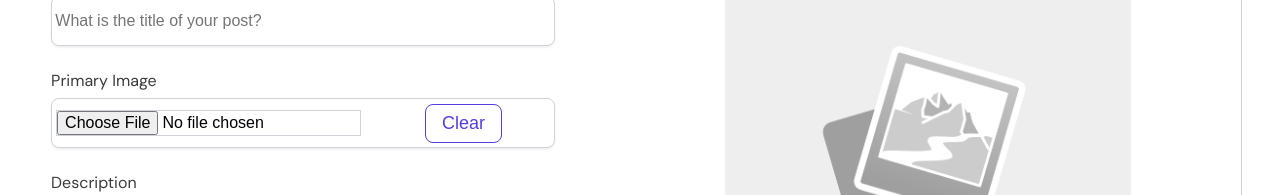
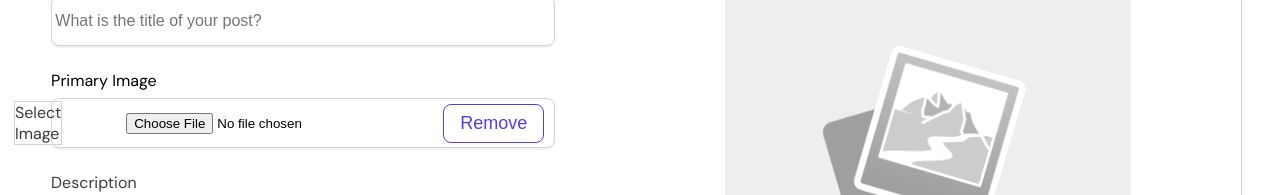
Before and after one commit to okhuaroboosayuki/chatter, a React (Create React App) app: page /feed/1/new-post in a window 1280 px wide. Shown: the part 161-356 px from the top of the page. Built offline with nearby package versions, Linux system fonts and the light colour scheme; no server answers; sample sign-in values are in the browser's storage.

Commit message:
added a check when 'select image' button is clicked, then change the inner html of the button to the name of the image the user selects. & also increased timeToRead to be divided by 500

```diff
--- a/src/pages/NewBlogPost.tsx
+++ b/src/pages/NewBlogPost.tsx
@@ -9,7 +9,13 @@ import {
 import { useContext, useEffect, useRef, useState } from "react";
 import { Editor } from "@tinymce/tinymce-react";
 import React from "react";
-import { addDoc, collection, doc, getDoc, serverTimestamp } from "firebase/firestore";
+import {
+  addDoc,
+  collection,
+  doc,
+  getDoc,
+  serverTimestamp,
+} from "firebase/firestore";
 import { db } from "../lib/Firebase";
 import { useNavigate } from "react-router-dom";
 import { storage } from "../lib/Firebase";
@@ -56,9 +62,12 @@ export const NewBlogPost = () => {
       }
     });
     // sets description error to a message if the description input is empty, if not empty, sets description error to null
+    const textArea = descriptionRef.current;
     descriptionRef.current?.addEventListener("focusout", () => {
       if (descriptionRef.current?.value.length === 0) {
         setDescriptionError("Description is required");
+      } else if (textArea && textArea.value.length < 200) {
+        setDescriptionError("Description must be at least 200 characters");
       } else {
         setDescriptionError(null);
       }
@@ -83,11 +92,36 @@ export const NewBlogPost = () => {
     uploadImage();
   }, [imageUpload]);
 
-  //clear the image input and the image preview
+  useEffect(() => {
+    // check if select image is clicked, then change the inner html to the name of the image the user selects
+    const imageInputLabel = document.getElementById("image_input");
+    imageRef.current?.addEventListener("change", () => {
+      if (imageRef.current?.value === "") {
+        imageInputLabel!.innerHTML = "select image";
+      } else {
+        const imageNameLong = imageRef.current?.files![0].name;
+        const imageNameSplit = imageNameLong?.split(".")[0];
+        const imageName = imageNameSplit?.slice(0, 8) + "...";
+        imageInputLabel!.innerHTML = imageName;
+      }
+    });
+  }, [imageRef]);
+
+  // set loading state for editor
+  useEffect(() => {
+    setLoading(true);
+    setTimeout(() => {
+      setLoading(false);
+    }, 3000);
+  }, []);
+
+  //clear the image input, label innerHTML, and the image preview
   const handleClear = (e: React.MouseEvent<HTMLButtonElement>) => {
     e.preventDefault();
     if (imageRef.current) {
       imageRef.current.value = "";
+      const imageInputLabel = document.getElementById("image_input");
+      imageInputLabel!.innerHTML = "select image";
       setImageUrl(null);
     }
   };
@@ -117,7 +151,11 @@ export const NewBlogPost = () => {
     }
 
     //set publishing state to true if all conditions are met
-      if ( titleRef.current?.value && imageRef.current?.value && descriptionRef.current?.value) {
+    if (
+      titleRef.current?.value &&
+      imageRef.current?.value &&
+      descriptionRef.current?.value
+    ) {
       setPublishing(true);
     } else {
       setPublishing(false);
@@ -138,7 +176,7 @@ export const NewBlogPost = () => {
       const authorDesignation = authorData?.designation;
       // calculating the time to read the post
       const contentWithoutTags = content.getContent({ format: "text" });
-      const timeToRead = Math.ceil(contentWithoutTags.length / 300);
+      const timeToRead = Math.ceil(contentWithoutTags.length / 500);
       // create a collection in firestore with the user id from auth inside a document from the 'users' collection
       const userRef = collection(db, "users", `${currentUser?.uid}`, "posts");
       // add the new post to the collection named 'posts' inside the user's document
@@ -168,14 +206,6 @@ export const NewBlogPost = () => {
     }
   };
 
-  // set loading state for editor
-  useEffect(() => {
-    setLoading(true);
-    setTimeout(() => {
-      setLoading(false);
-    }, 3000);
-  }, []);
-
   return (
     <>
       <Helmet>
@@ -192,6 +222,7 @@ export const NewBlogPost = () => {
           <div className="feed_new_post_container">
             <TopNav />
 
+            <section className="new_post_wrapper">
               <form className="new_post" onSubmit={handleSubmit}>
                 <div className="title_and_image_container">
                   <div className="title_and_image">
@@ -213,17 +244,24 @@ export const NewBlogPost = () => {
                       )}
                     </div>
                     <div className="image">
-                    <label htmlFor="image">Primary Image</label>
+                      <p>Primary Image</p>
                       <div className="image_input_wrapper">
+                        <label
+                          htmlFor="image"
+                          className="image_input"
+                          id="image_input"
+                        >
+                          {" "}
+                          select image
+                        </label>
                         <input
                           type="file"
                           name="image"
                           id="image"
-                        className="image_input"
                           ref={imageRef}
                         />
                         <button className="clear_btn" onClick={handleClear}>
-                        Clear
+                          Remove
                         </button>
                       </div>
                       {imageError && (
@@ -239,6 +277,7 @@ export const NewBlogPost = () => {
                           name="description"
                           className="description_input"
                           placeholder="Give a captivating description of your post"
+                          minLength={200}
                           maxLength={1000}
                           ref={descriptionRef}
                         />
@@ -275,7 +314,7 @@ export const NewBlogPost = () => {
                       onInit={(evt, editor) => setContent(editor)}
                       id="content"
                       textareaName="content"
-                    initialValue="<h3>Start typing....</h3>"
+                      initialValue=""
                       init={{
                         height: 620,
                         menubar: true,
@@ -322,6 +361,7 @@ export const NewBlogPost = () => {
                   </div>
                 )}
               </form>
+            </section>
           </div>
         </section>
       </AuthContextProvider>
```
Lines whose indentation alone changed are shown as unchanged.
